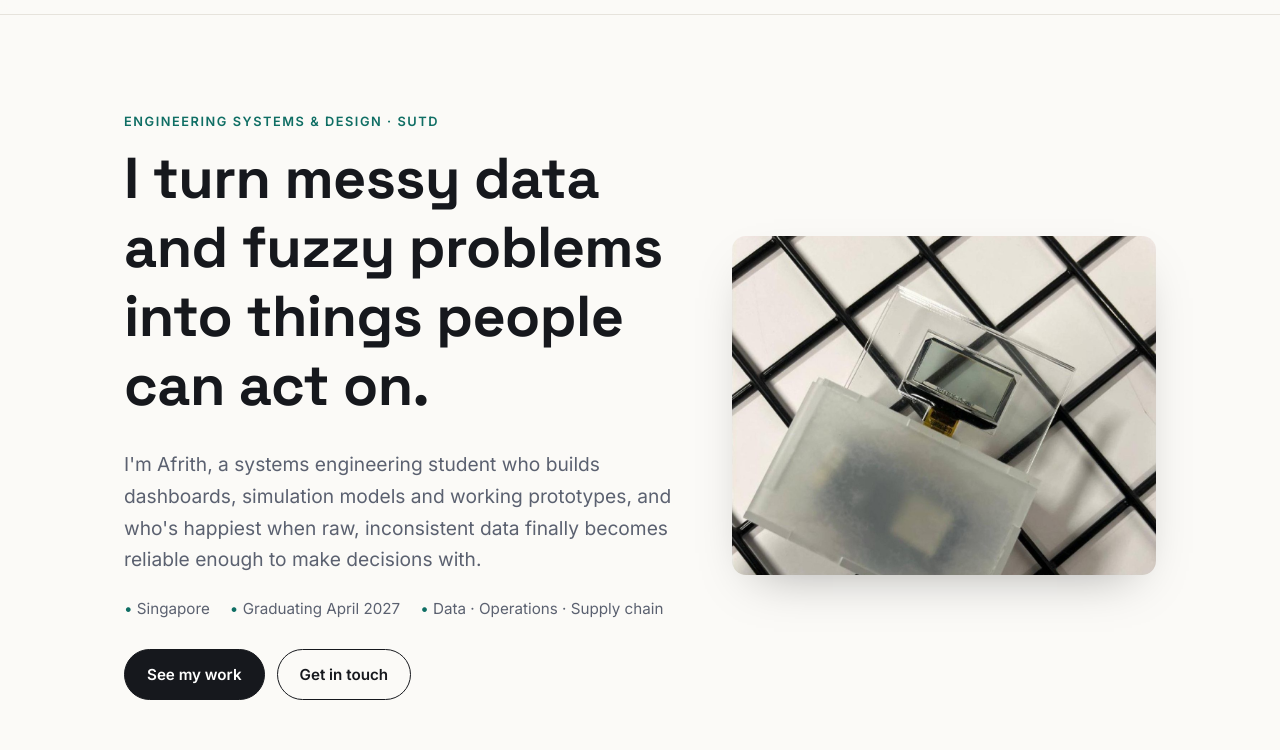
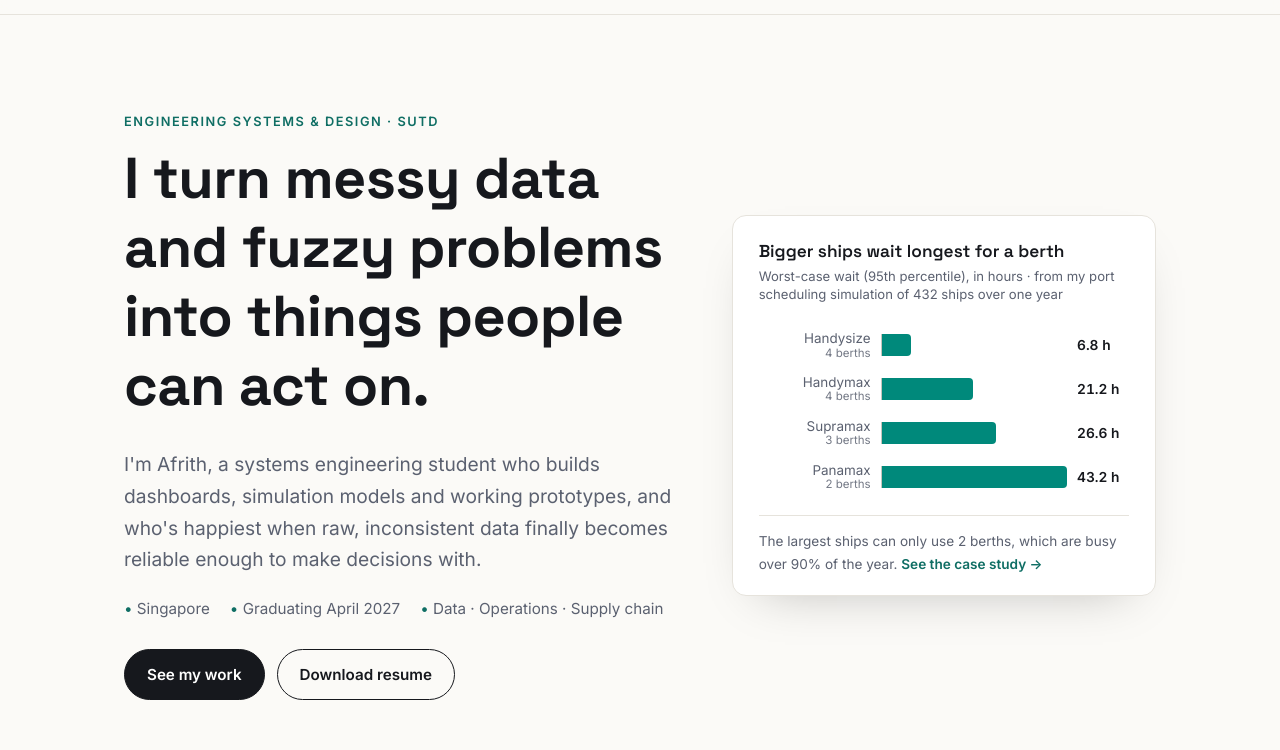
Before and after one commit to afrithahamed168-code/afrithahamed168-code.github.io, a plain HTML site: page index.html in a window 1280 px wide. Shown: the part 50-800 px from the top of the page. Drawn offline with Linux system fonts and the light colour scheme.

Commit message:
Add files via upload

```diff
--- a/css/style.css
+++ b/css/style.css
@@ -184,3 +184,23 @@ table.simple th { font-size: .8rem; text-transform: uppercase; letter-spacing: .
 .posters img { border-radius: 10px; border: 1px solid var(--line); margin-bottom: 8px; }
 
 .next { display: flex; justify-content: space-between; gap: 16px; flex-wrap: wrap; }
+
+/* ----- Hero chart (baseline simulation results) ----- */
+.hero-chart {
+  display: block; background: var(--surface); border: 1px solid var(--line); border-radius: var(--radius);
+  padding: 24px 26px 20px; color: var(--ink); text-decoration: none;
+  box-shadow: 0 20px 50px -28px rgba(0,0,0,.28); transition: box-shadow .2s, transform .2s;
+}
+.hero-chart:hover { transform: translateY(-3px); box-shadow: 0 24px 54px -26px rgba(0,0,0,.34); }
+.hc-title { font-family: var(--font-head); font-weight: 600; font-size: 1.08rem; line-height: 1.3; }
+.hc-sub { color: var(--muted); font-size: .82rem; margin: 4px 0 20px; line-height: 1.4; }
+.hc-row { display: grid; grid-template-columns: 112px 1fr 52px; align-items: center; gap: 10px; padding: 7px 0; border-radius: 6px; }
+.hc-row:hover { background: #f3f1ec; }
+.hc-label { font-size: .84rem; color: var(--muted); text-align: right; line-height: 1.2; }
+.hc-label small { display: block; font-size: .72rem; opacity: .85; }
+.hc-track { height: 22px; border-left: 1px solid #c9c5bc; display: flex; align-items: center; }
+.hc-bar { height: 22px; background: #00897b; border-radius: 0 4px 4px 0; display: block; }
+.hc-val { font-size: .86rem; font-weight: 600; color: var(--ink); font-variant-numeric: tabular-nums; }
+.hc-foot { margin-top: 16px; padding-top: 14px; border-top: 1px solid var(--line); font-size: .85rem; color: var(--muted); }
+.hc-foot b { color: var(--accent); font-weight: 600; }
+@media (max-width: 420px) { .hero-chart { padding: 20px 16px 16px; } .hc-row { grid-template-columns: 92px 1fr 46px; } }
--- a/index.html
+++ b/index.html
@@ -37,12 +37,26 @@
       </div>
       <div class="btns">
         <a class="btn primary" href="#projects">See my work</a>
-        <a class="btn" href="#contact">Get in touch</a>
+        <a class="btn" href="assets/Afrith_Ahamed_Resume.pdf" target="_blank" rel="noopener">Download resume</a>
       </div>
     </div>
-    <div class="hero-img">
-      <img src="assets/img/alight-grid.jpg" alt="aLightCard prototype: a transparent display mounted above a frosted acrylic card housing">
-    </div>
+    <a class="hero-chart" href="projects/port-scheduling-simulator.html" aria-label="Chart: worst-case berth wait by ship size, from my port scheduling simulation. Opens the case study.">
+      <div class="hc-title">Bigger ships wait longest for a berth</div>
+      <div class="hc-sub">Worst-case wait (95th percentile), in hours · from my port scheduling simulation of 432 ships over one year</div>
+      <div class="hc-row" title="Handysize: 6.8 h worst-case wait (1.2 h average) · can use all 4 berths">
+        <span class="hc-label">Handysize<small>4 berths</small></span><span class="hc-track"><span class="hc-bar" style="width:15.7%"></span></span><span class="hc-val">6.8 h</span>
+      </div>
+      <div class="hc-row" title="Handymax: 21.2 h worst-case wait (7.1 h average) · can use all 4 berths">
+        <span class="hc-label">Handymax<small>4 berths</small></span><span class="hc-track"><span class="hc-bar" style="width:49.1%"></span></span><span class="hc-val">21.2 h</span>
+      </div>
+      <div class="hc-row" title="Supramax / Ultramax: 26.6 h worst-case wait (7.0 h average) · can use 3 berths">
+        <span class="hc-label">Supramax<small>3 berths</small></span><span class="hc-track"><span class="hc-bar" style="width:61.6%"></span></span><span class="hc-val">26.6 h</span>
+      </div>
+      <div class="hc-row" title="Panamax / Kamsarmax: 43.2 h worst-case wait (11.6 h average) · can use only 2 berths">
+        <span class="hc-label">Panamax<small>2 berths</small></span><span class="hc-track"><span class="hc-bar" style="width:100%"></span></span><span class="hc-val">43.2 h</span>
+      </div>
+      <div class="hc-foot">The largest ships can only use 2 berths, which are busy over 90% of the year. <b>See the case study →</b></div>
+    </a>
   </div>
 </header>
 
@@ -190,6 +204,7 @@
     <p class="lead">I'm looking for graduate roles starting in 2027. If you think I'd be a good fit for your team, I'd love to hear from you.</p>
     <div class="btns">
       <a class="btn primary" href="mailto:afrithahamed168@gmail.com">Email me</a>
+      <a class="btn" href="assets/Afrith_Ahamed_Resume.pdf" target="_blank" rel="noopener">Resume (PDF)</a>
       <a class="btn" href="https://www.linkedin.com/in/afrith-ahamed/" target="_blank" rel="noopener">LinkedIn</a>
       <a class="btn" href="https://github.com/afrithahamed168-code" target="_blank" rel="noopener">GitHub</a>
     </div>
```
Also changed, not shown: projects/port-scheduling-simulator.html (+2 -0 lines), 1 other file.
